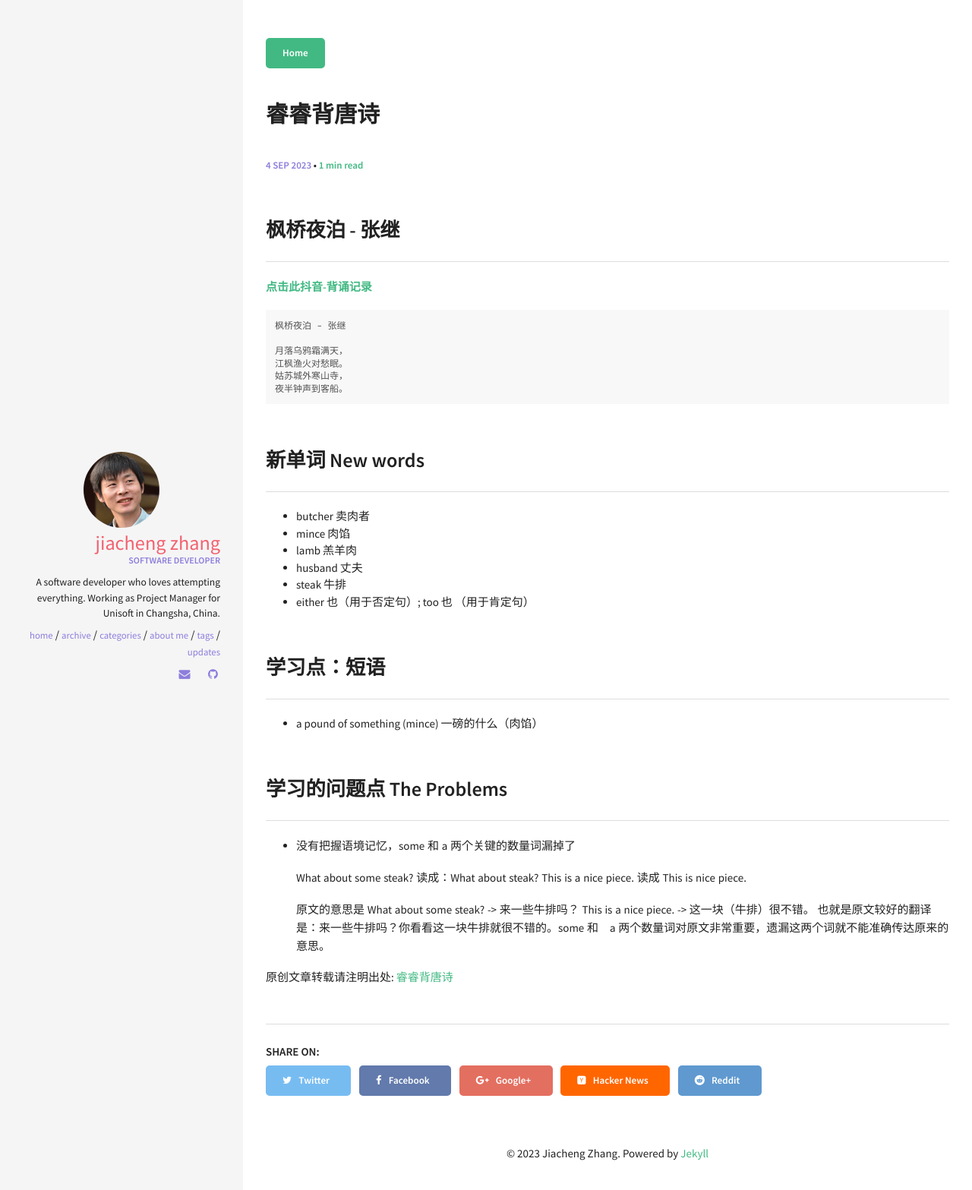
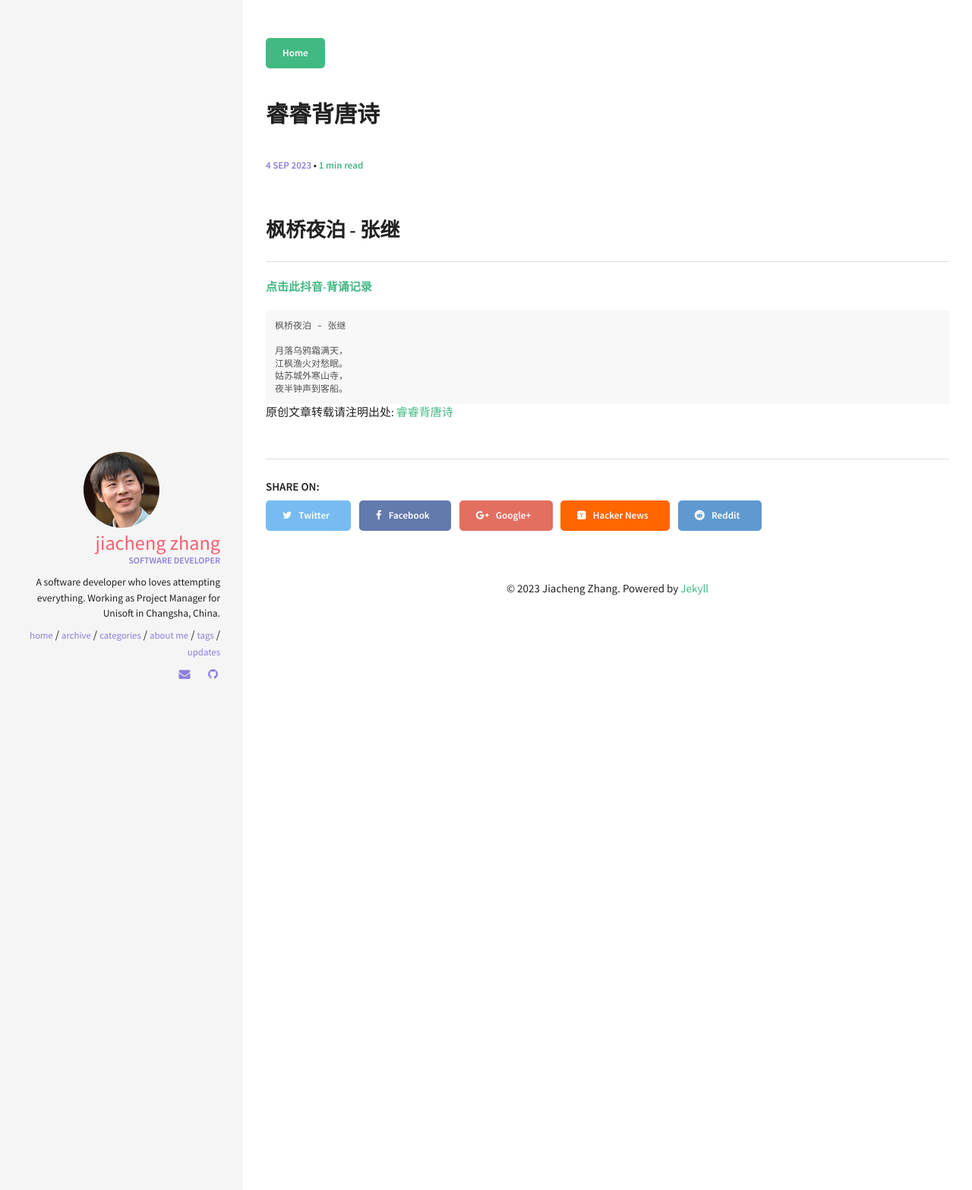
Before and after one commit to zhangjiacheng/zhangjiacheng.github.io, a Jekyll site: the page built from _posts/2023-09-04-TangPoemRuirui001.md, in a window 1280 px wide. Shown: the top 1567 px of the page at 76% size. Built offline with Jekyll 4.4.1, drawn with Linux system fonts in a browser that asks for light colours.

Commit message:
ruirui reciting tang poem adjustment 1

```diff
--- a/_posts/2023-09-04-TangPoemRuirui001.md
+++ b/_posts/2023-09-04-TangPoemRuirui001.md
@@ -16,27 +16,3 @@ tag: 唐诗
     江枫渔火对愁眠。
     姑苏城外寒山寺，
     夜半钟声到客船。
-
-
-## 新单词 New words
-- butcher 卖肉者
-- mince 肉馅
-- lamb 羔羊肉
-- husband 丈夫
-- steak 牛排
-- either 也（用于否定句）; too 也 （用于肯定句）
-
-
-## 学习点：短语
-- a pound of something (mince) 一磅的什么（肉馅）
-
-## 学习的问题点 The Problems
-- 没有把握语境记忆，some 和 a 两个关键的数量词漏掉了
-
-    What about some steak? 读成：What about steak?
-    This is a nice piece. 读成 This is nice piece.
-
-    原文的意思是
-    What about some steak? -> 来一些牛排吗？
-    This is a nice piece.  -> 这一块（牛排）很不错。
-    也就是原文较好的翻译是：来一些牛排吗？你看看这一块牛排就很不错的。some 和　a 两个数量词对原文非常重要，遗漏这两个词就不能准确传达原来的意思。
```
